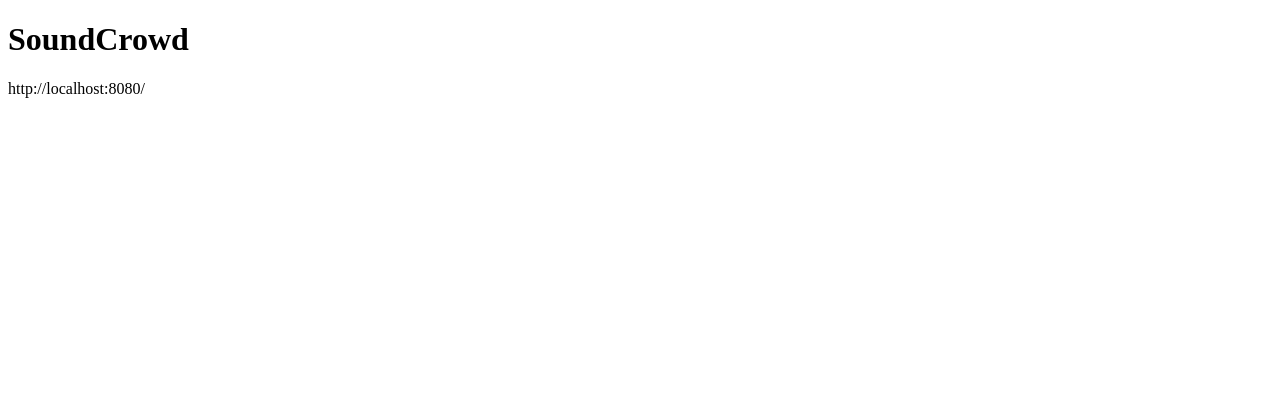
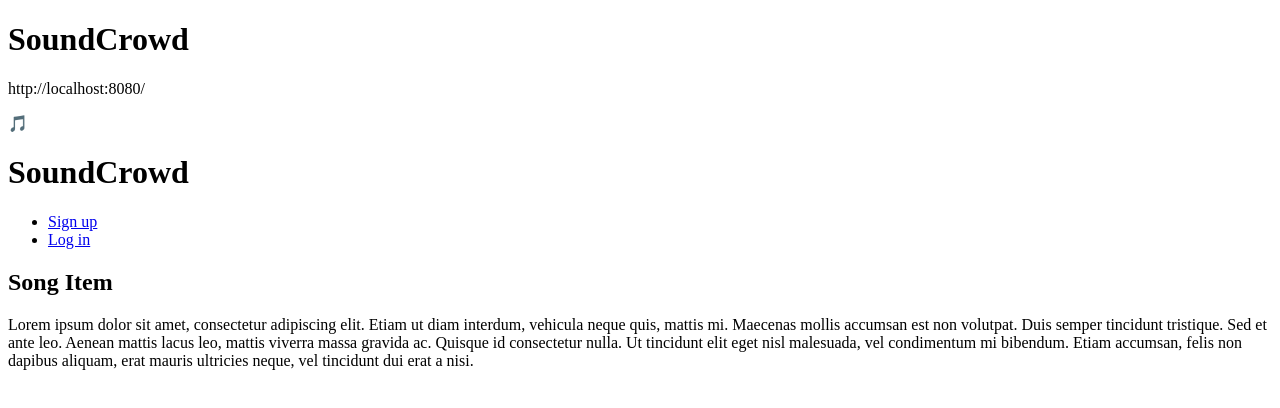
Before and after one commit to matthewkurtti/cc37greenfieldproject, a React (Vite) app in the folder client/: page / in a window 1280 px wide. Shown: the top 408 px of the page. Built offline with nearby package versions, Linux system fonts and the light colour scheme; no server answers.

Commit message:
fix: attempt to fix typescript errors

```diff
--- a/client/src/App.tsx
+++ b/client/src/App.tsx
@@ -2,10 +2,10 @@
 import './App.css';
 
 function App() {
-  const url =
+  const url: string =
     import.meta.env.MODE === 'development' ? 'http://localhost:8080/' : '/';
 
-  const [data, setData] = useState(null);
+  const [data, setData] = useState({ message: "I didn't get you 👎" });
 
   useEffect(() => {
     getData();
@@ -25,6 +25,38 @@
     <>
       <h1> SoundCrowd </h1>
       <p>{url}</p>
+
+      <header>
+        <div className="logo">
+          <span className="icon">🎵</span>
+          <h1>SoundCrowd</h1>
+        </div>
+        <nav>
+          <ul>
+            <li>
+              <a href="#signup">Sign up</a>
+            </li>
+            <li>
+              <a href="#login">Log in</a>
+            </li>
+          </ul>
+        </nav>
+      </header>
+
+      <main>
+        <section className="news-feed">
+          <h2>Song Item</h2>
+          <div id="news-items">
+            Lorem ipsum dolor sit amet, consectetur adipiscing elit. Etiam ut
+            diam interdum, vehicula neque quis, mattis mi. Maecenas mollis
+            accumsan est non volutpat. Duis semper tincidunt tristique. Sed et
+            ante leo. Aenean mattis lacus leo, mattis viverra massa gravida ac.
+            Quisque id consectetur nulla. Ut tincidunt elit eget nisl malesuada,
+            vel condimentum mi bibendum. Etiam accumsan, felis non dapibus
+            aliquam, erat mauris ultricies neque, vel tincidunt dui erat a nisi.
+          </div>
+        </section>
+      </main>
     </>
   );
 }
```
